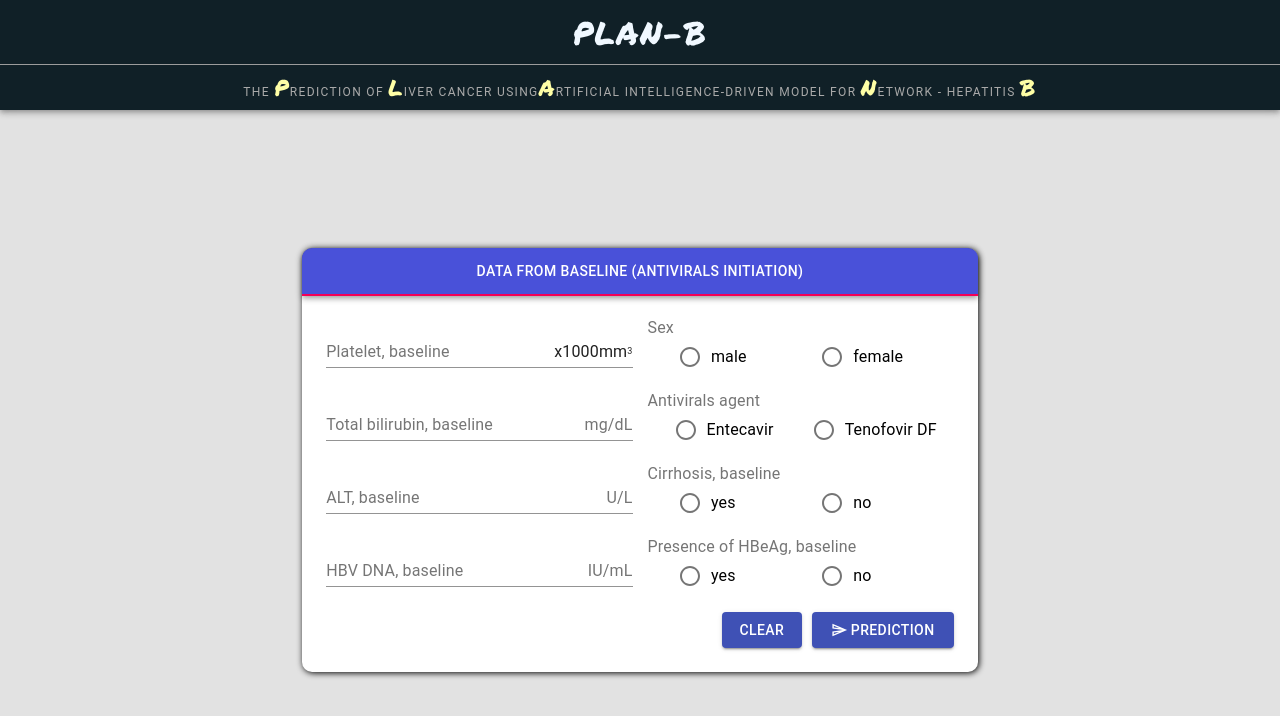
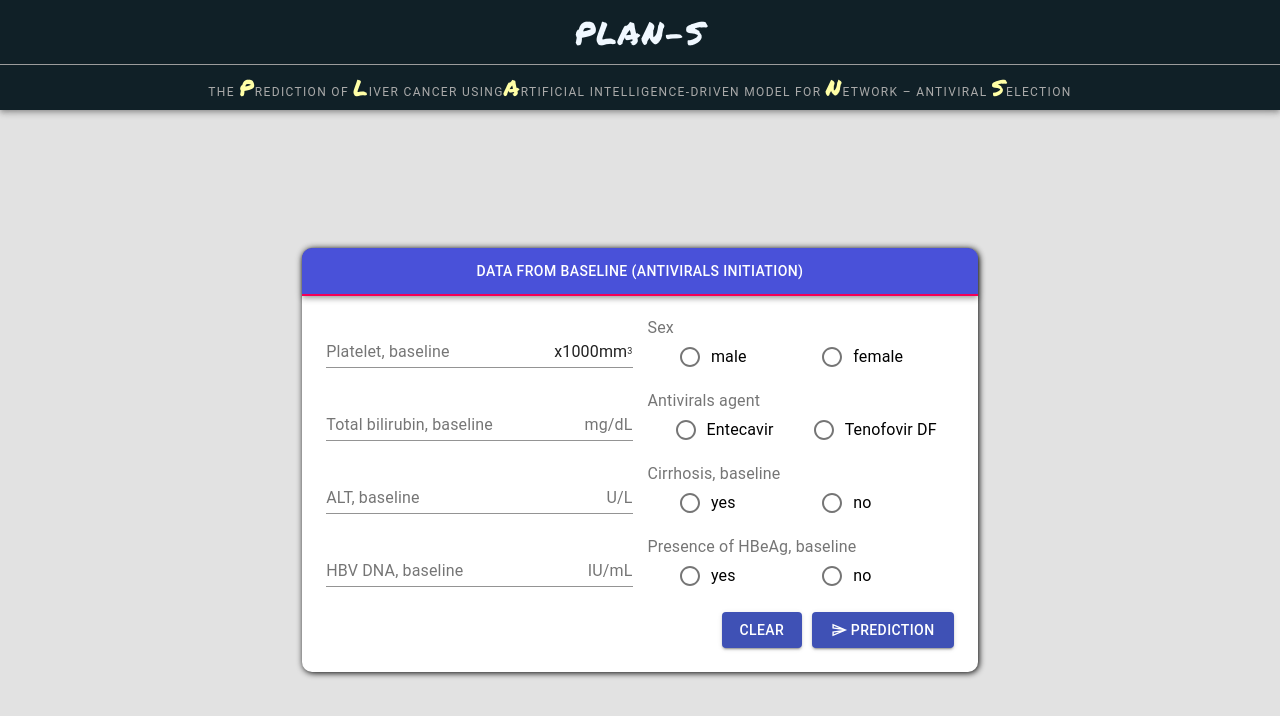
Before and after one commit to LeeSeungjae00/plan-s, a React (Create React App) app: page / in a window 1280 px wide. Shown: the top 716 px of the page. Built offline with nearby package versions, Linux system fonts and the light colour scheme; no server answers.

Commit message:
헤더 변경

```diff
--- a/src/App.js
+++ b/src/App.js
@@ -74,11 +74,6 @@ export default function App() {
       if (tableVisible === false) setTableVisible(true);
     }
     catch (e) {
-      // const fakeres = { "results": [0.4, 4.4, 6.9, 9.8, 12, 13, 14.9, 14.9] }
-      // rows.splice(0);
-      // rows.push(createData(...fakeres.results));
-      // setRows(rows);
-      // if (tableVisible === false) setTableVisible(true);
       setLoading(false);
       console.log(e);
     }
@@ -87,13 +82,13 @@ export default function App() {
   return (
     <>
       <Header title={
-        <><span className = "maintitle">PLAN-B</span>
+        <><span className = "maintitle">PLAN-S</span>
       <div className="subtitle">
             The <span className='subtitle-PLANB P'>P</span>rediction of&nbsp;
         <span className='subtitle-PLANB L'>L</span>iver cancer using
          <span className='subtitle-PLANB A'>A</span>rtificial intelligence-driven model for&nbsp;
-        <span className='subtitle-PLANB N'>N</span>etwork - hepatitis&nbsp;
-        <span className='subtitle-PLANB B'>B</span></div></>}></Header>
+        <span className='subtitle-PLANB N'>N</span>etwork – antiviral&nbsp;
+        <span className='subtitle-PLANB B'>S</span>election</div></>}></Header>
       <div className="App">
         <div className="tab-rapper">
           <div className={classes.root}>
```
Also changed, not shown: 1 other file (tests, documents, lock files or other folders).
